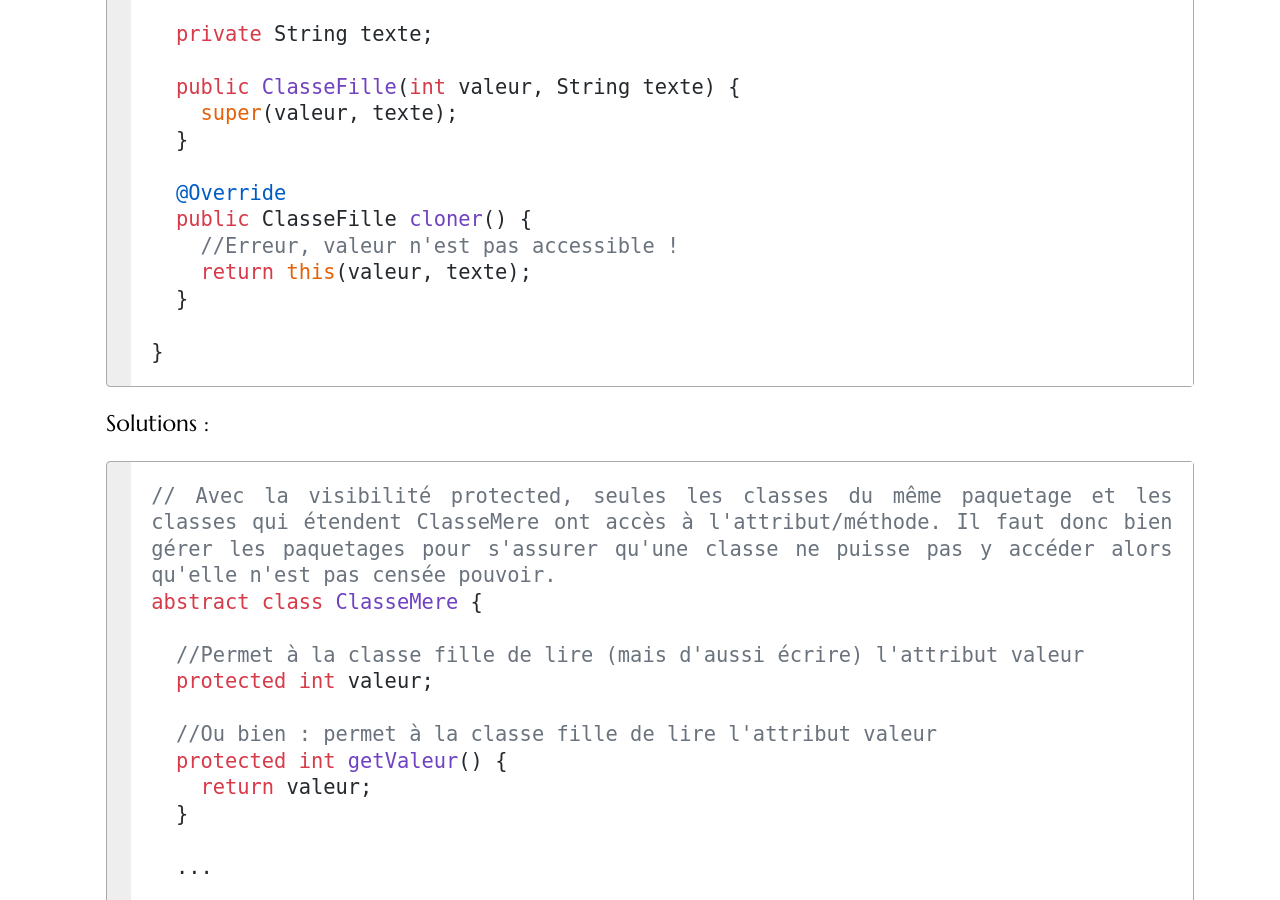
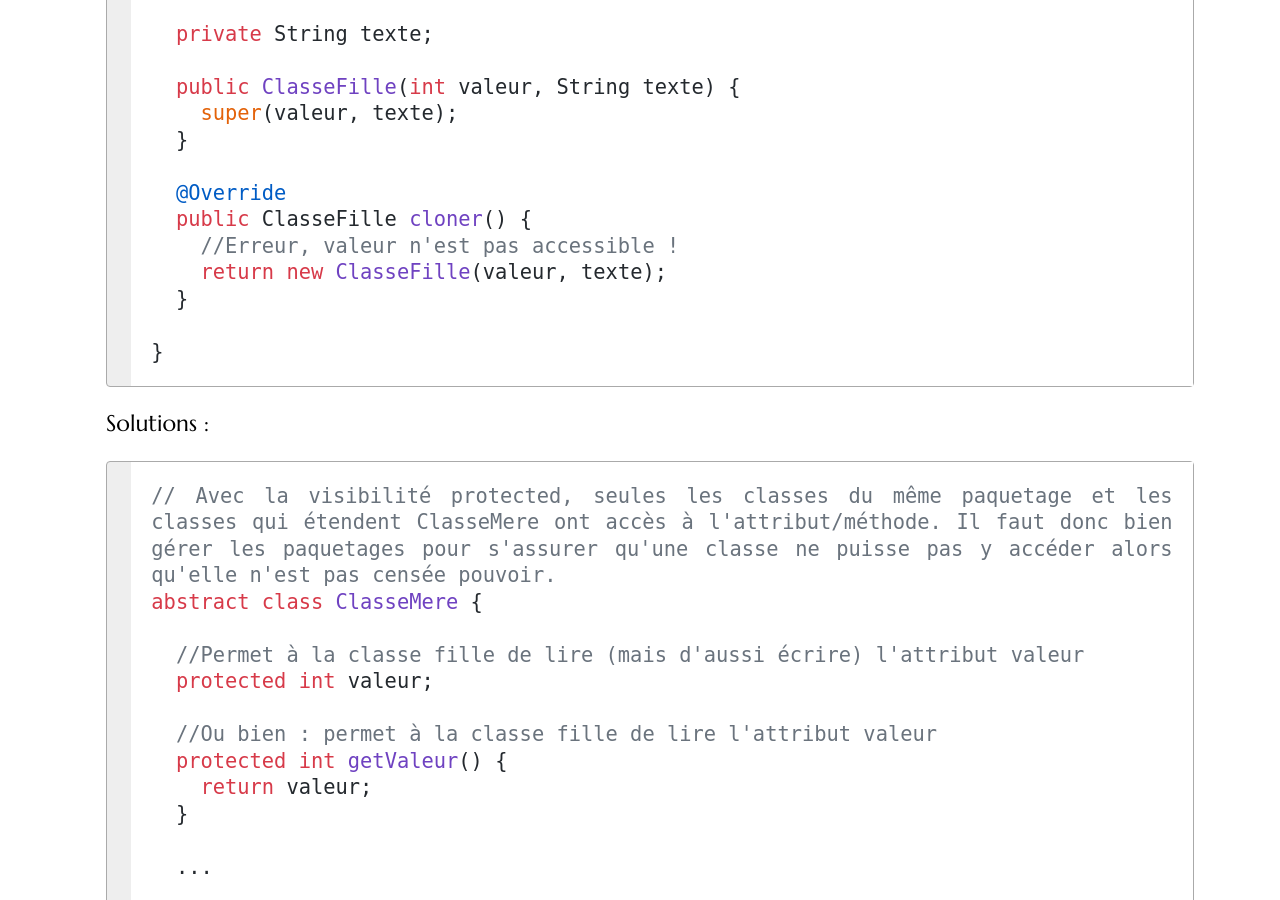
Before and after one commit to mgasquet/R304-QualiteDeveloppement, a Jekyll site: the page built from tutorials/tutorial4.md, in a window 1280 px wide and 900 px high, scrolled down 28806 px. Built offline with Jekyll 4.4.1, drawn with Linux system fonts in a browser that asks for light colours; some web fonts are replaced.

Commit message:
Fix explications prototype

```diff
--- a/tutorials/tutorial4.md
+++ b/tutorials/tutorial4.md
@@ -843,7 +843,7 @@ class ClasseFille extends ClasseMere {
   @Override
   public ClasseFille cloner() {
     //Erreur, valeur n'est pas accessible !
-    return this(valeur, texte);
+    return new ClasseFille(valeur, texte);
   }
 
 }
```
